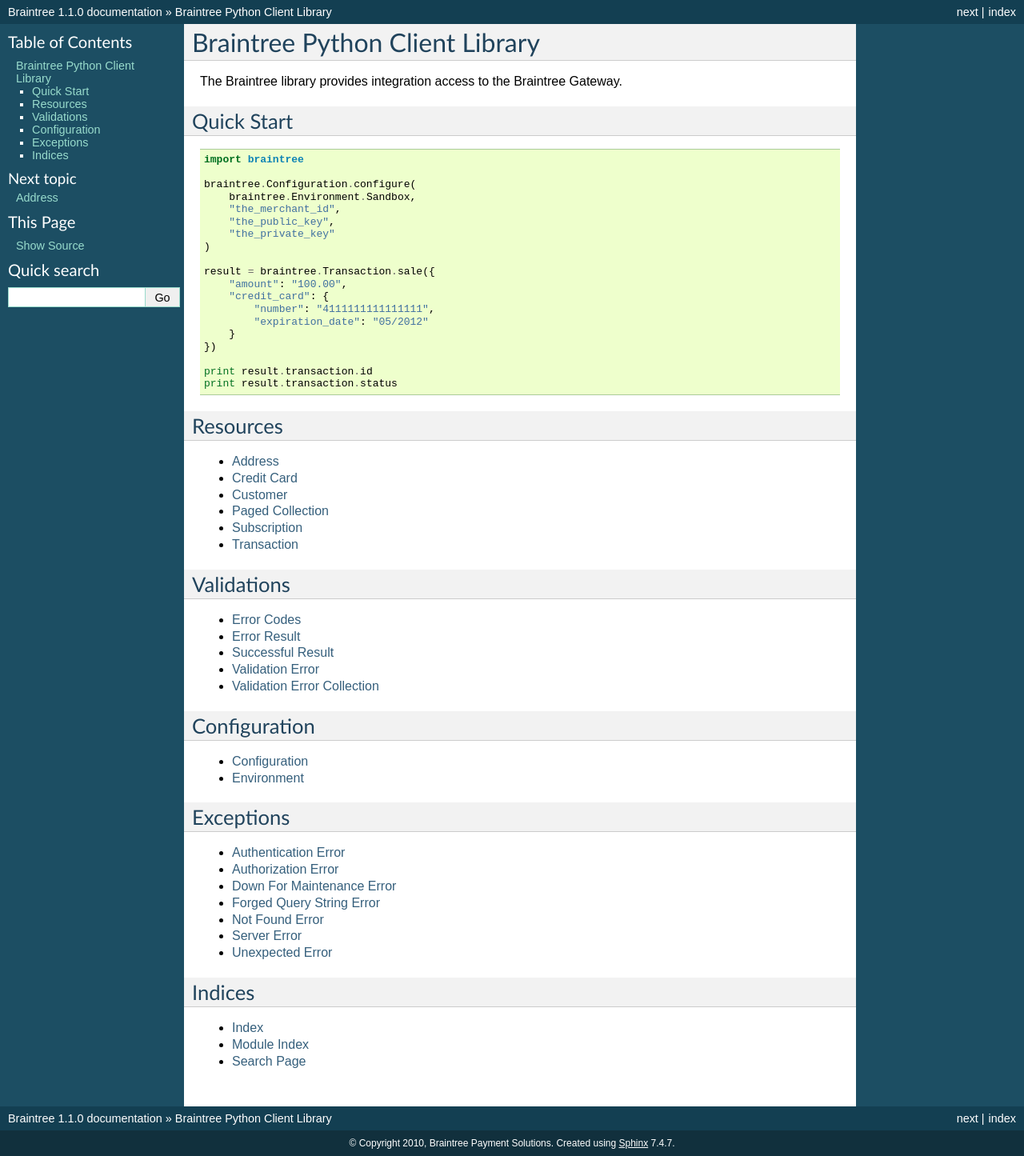
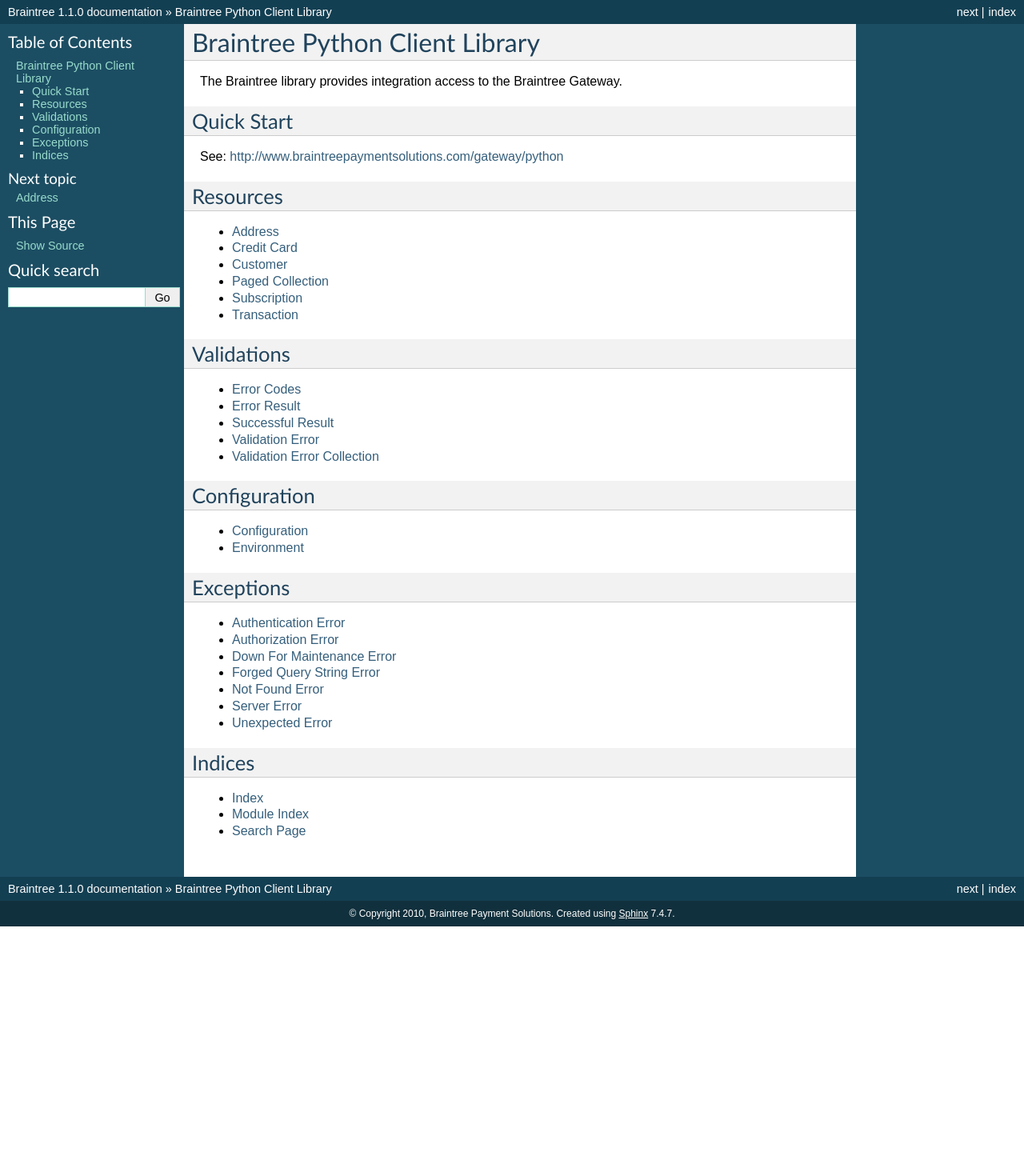
Before and after one commit to braintree/braintree_python, a Sphinx documentation site: the page built from docs/index.rst, in a window 1280 px wide. Shown: the whole page at 80% size. Built offline with Sphinx 7.4.7, drawn with Linux system fonts in a browser that asks for light colours; the version number is read from the project's files by our own code; after the commit the page ends 1158 px from its top, so only the background shows below that.

Commit message:
Link quick start to radiant site.

```diff
--- a/docs/index.rst
+++ b/docs/index.rst
@@ -11,27 +11,7 @@
 Quick Start
 -----------
 
-::
-
-    import braintree
-
-    braintree.Configuration.configure(
-        braintree.Environment.Sandbox,
-        "the_merchant_id",
-        "the_public_key",
-        "the_private_key"
-    )
-
-    result = braintree.Transaction.sale({
-        "amount": "100.00",
-        "credit_card": {
-            "number": "4111111111111111",
-            "expiration_date": "05/2012"
-        }
-    })
-
-    print result.transaction.id
-    print result.transaction.status
+See: http://www.braintreepaymentsolutions.com/gateway/python
 
 Resources
 ---------
```
